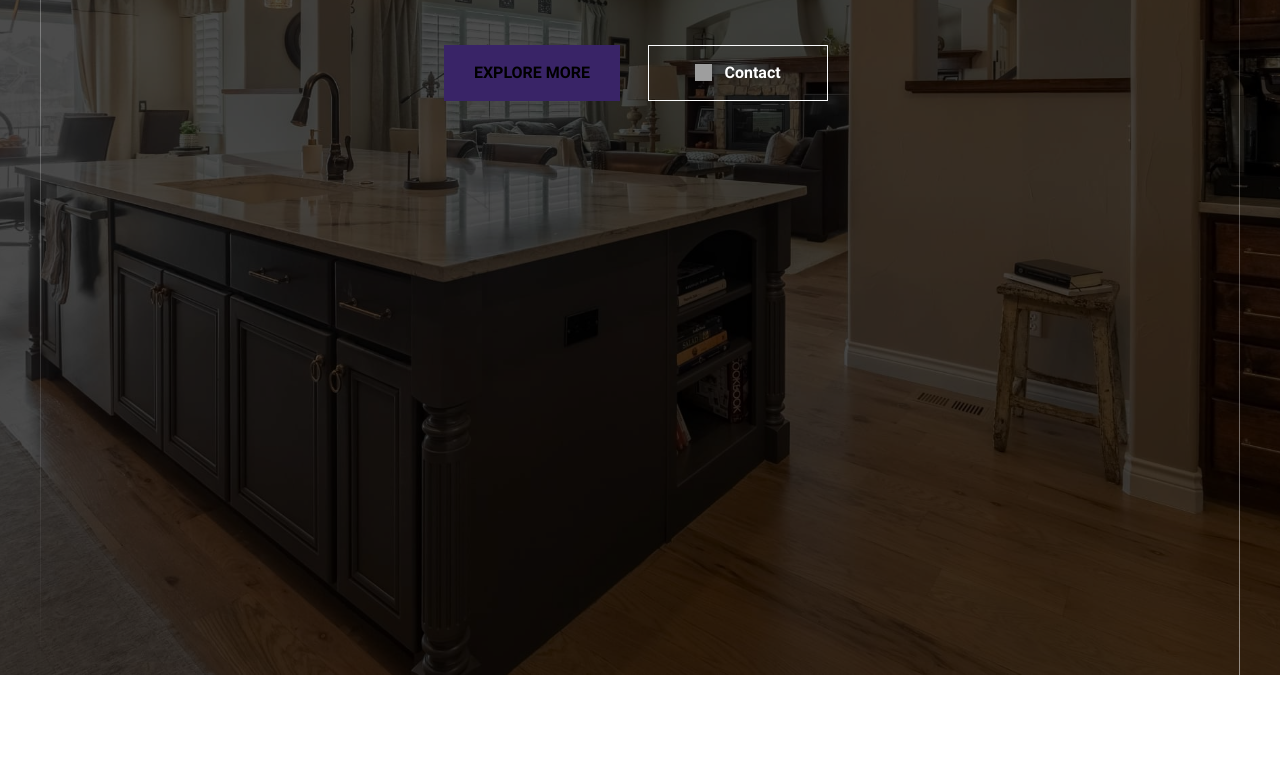
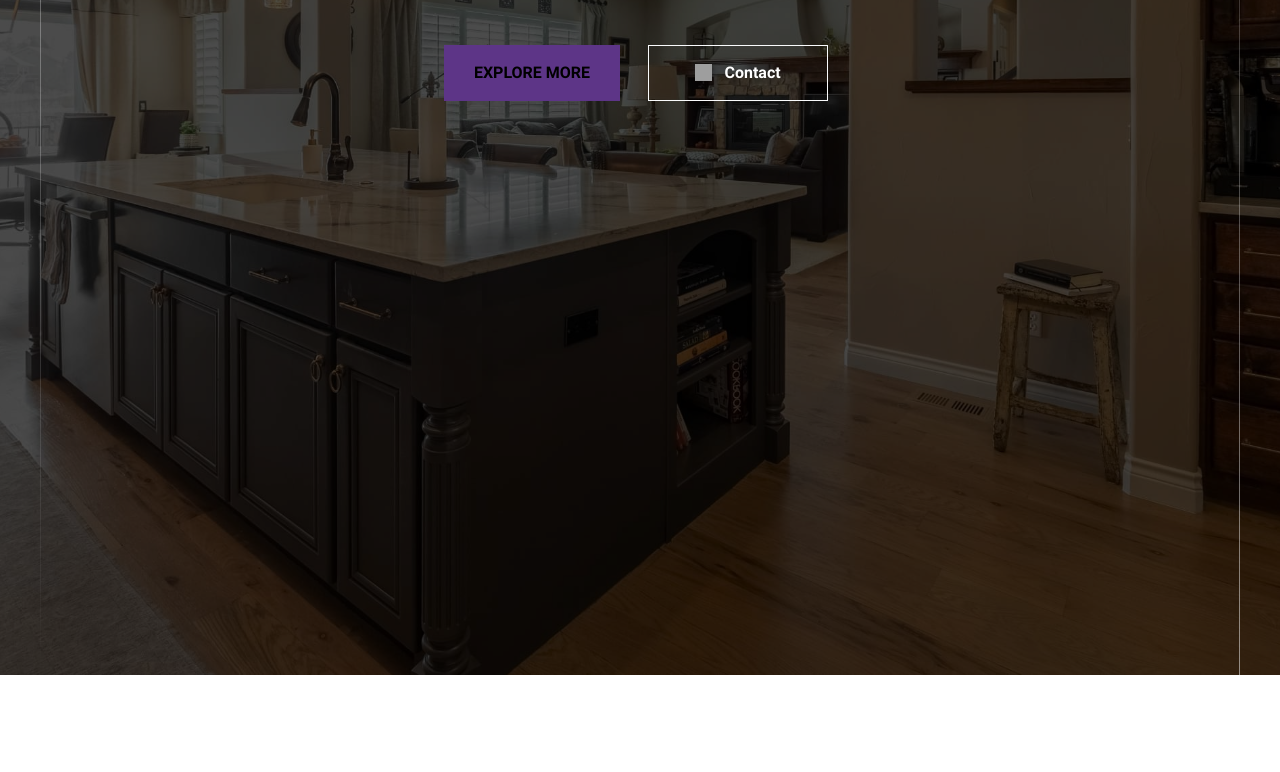
Before and after one commit to TimeKeeper1423/dev-parenting, an Eleventy site: page src/index.html in a window 1280 px wide. Shown: the part 452-1224 px from the top of the page. Built offline with nearby package versions, Linux system fonts and the light colour scheme; Eleventy itself is replaced by a stand-in of ours; files that its build step writes are made by us from their sources; grey boxes are pictures that could not be loaded.

Commit message:
Change theme colors

```diff
--- a/src/assets/css/root.css
+++ b/src/assets/css/root.css
@@ -5,8 +5,8 @@
 /* CodeStitch Root and Helpers */
 @media only screen and (min-width: 0em) {
   :root {
-    --primary: #392467;
-    --primaryLight: #ffd675;
+    --primary: #5D3587;
+    --primaryLight: #A367B1;
     --secondary: #001f3f;
     --secondaryLight: #001f3f;
     --headerColor: #1a1a1a;
```
